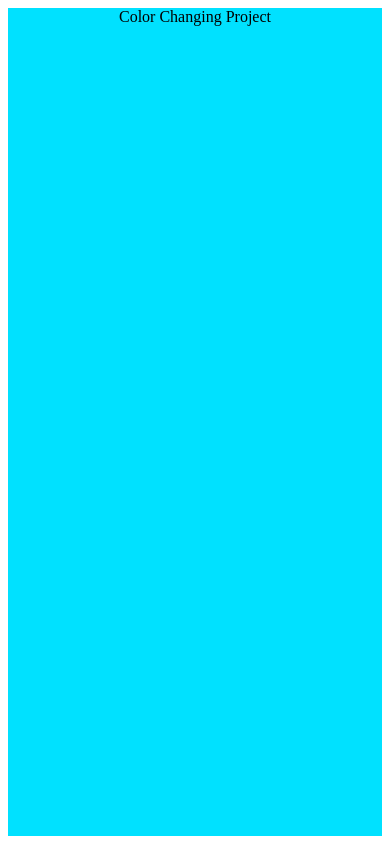
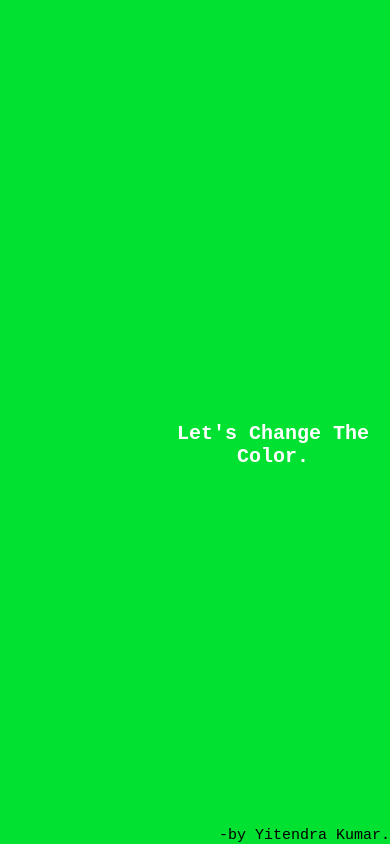
Before and after one commit to yitendra/webapp, a plain HTML site: page color/index.html in a window 390 px wide. Drawn offline with Linux system fonts and the light colour scheme.

Commit message:
color version 2

```diff
--- a/color/app.js
+++ b/color/app.js
@@ -2,18 +2,19 @@ console.log('Script is Working');
 var body;
 body=document.getElementById("container");
 
-var r=225;
-var g=0;
-var b=0;
+var r=225,g=0,b=0;
 
-
-var color='010101';
 function bgcolor(){
 	body.style.background = "rgb("+r+","+g+","+b+")";
-	if(r===226){r=0;g=0;b=0;}
-	else{
-		if(g===225){b++; r--;}
+	if(r===225 && g<225){
+		if(b!=0)b--;
 		else g++;
+	}else if(g===225 && b<225){
+		if(r!=0)r--;
+		else b++;
+	}else if(b===225 && r<225){
+		if(g!=0)g--;
+		else r++;
 	}
 
 }
--- a/color/index.html
+++ b/color/index.html
@@ -4,7 +4,15 @@
 		<link rel="stylesheet" href="main.css" />
 	</head>
 	<body>
-		<div id="container">Color Changing Project</div>
+		<div id="container">
+			<div id="header">
+			Let's Change The Color.
+			</div>
+
+			<div id="footer">
+			-by Yitendra Kumar.
+			</div>
+		</div>
 
 		<script src="app.js"></script>
 	</body>
--- a/color/main.css
+++ b/color/main.css
@@ -1,6 +1,34 @@
+body{
+	margin:0 0;
+	background-color:black;
+	display:block;
+	text-align:center;
+}
 #container{
 	height:100%;
 	width:100%;
 	background-color:#c1c1c1;
+	align:center;
 	text-align:center;
+	dispaly:block;
+	margin:0 0;
 }
+
+#header{
+position: absolute;
+  z-index: 15;
+  top: 50%;
+  left: 40%;
+  margin: auto auto;
+  color:white;
+  font-size:20px;
+  font-weight:bold;
+  font-family:monospace;
+}
+#footer{
+	position:absolute;
+	bottom:0;
+	right:0;
+	font-family:monospace;
+	font-size:15px;
+}
```
Also changed, not shown: index.html (+23 -18 lines), images/115X115.gif (deleted), images/2.jpg (added), images/300X200.gif (deleted), 5 other files.
